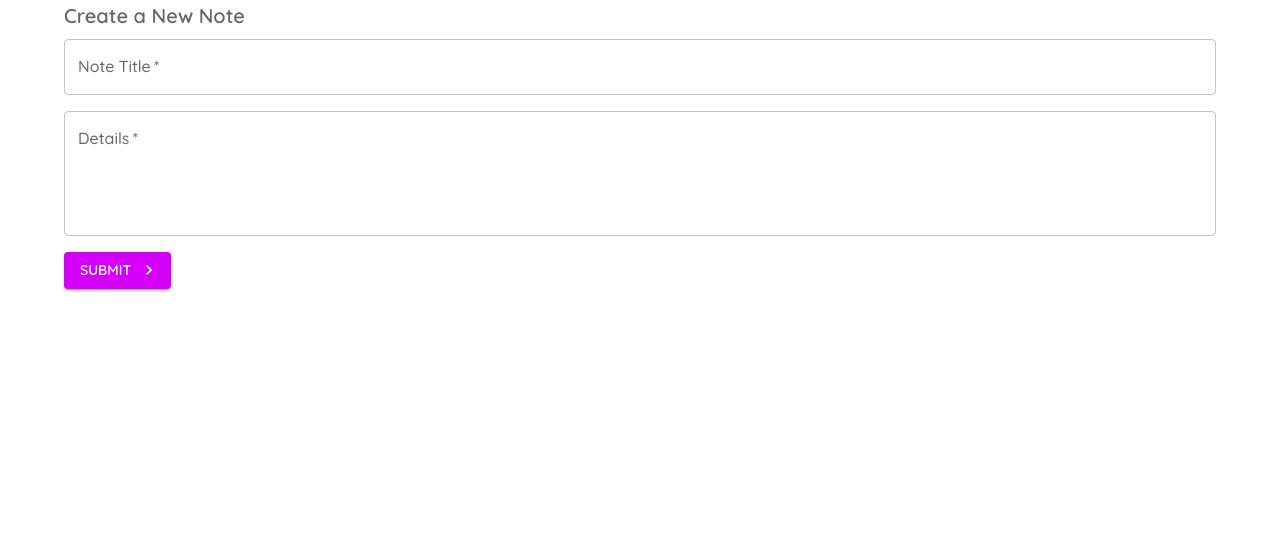
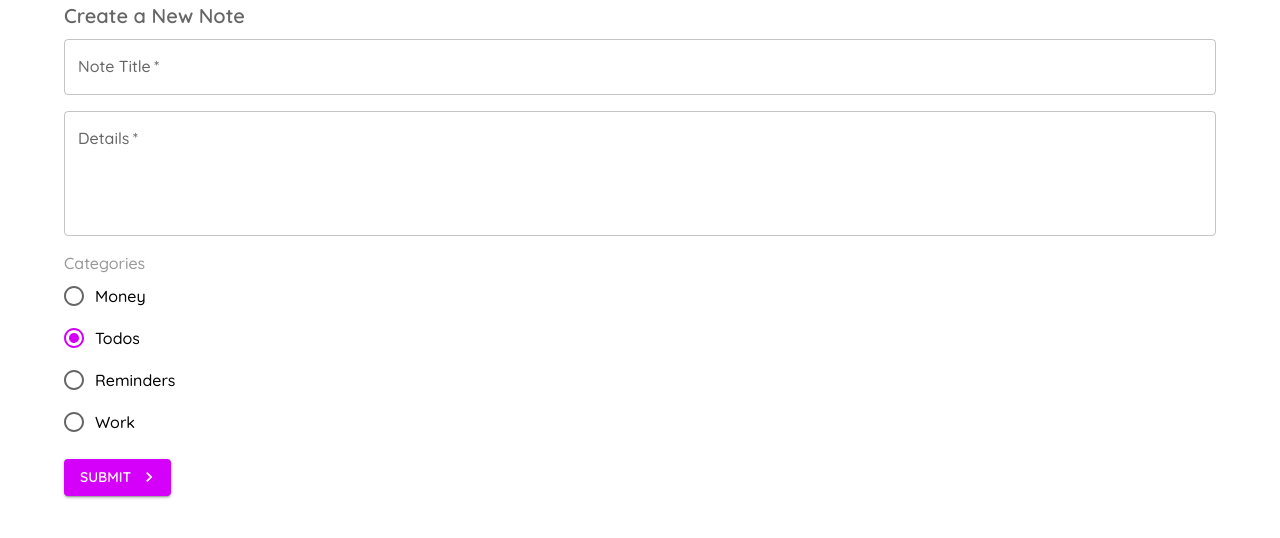
Before and after one commit to RNtaate/material-ui-tut, a React (Create React App) app: page /create in a window 1280 px wide. Shown: the top 538 px of the page. Built offline with nearby package versions, Linux system fonts and the light colour scheme.

Commit message:
Implement radio buttons using mui components
Create handleRadioChange function to obtain radio button data

```diff
--- a/src/pages/Create.js
+++ b/src/pages/Create.js
@@ -4,10 +4,16 @@ import Button from '@mui/material/Button';
 import Container from '@mui/material/Container';
 import KeyboardArrowRightIcon from '@mui/icons-material/KeyboardArrowRight';
 import TextField from '@mui/material/TextField';
+import RadioGroup from '@mui/material/RadioGroup';
+import Radio from '@mui/material/Radio';
+import FormControlLabel from '@mui/material/FormControlLabel';
+import FormControl from '@mui/material/FormControl';
+import FormLabel from '@mui/material/FormLabel';
 
 let classes = {
   field: {
     marginBottom: 2,
+    display: 'block'
   }
 }
 
@@ -16,6 +22,7 @@ const Create = () => {
   let [noteContent, setNoteContent] = useState({
     title: '',
     details: '',
+    category: 'todos',
     titleError: false,
     detailsError: false
   })
@@ -24,6 +31,10 @@ const Create = () => {
     let name = e.target.name;
 
     setNoteContent({...noteContent, [name]: e.target.value});
+  }
+
+  let handleRadioChange = (e) => {
+    setNoteContent({...noteContent, category: e.target.value});
   }
 
   let handleSubmit = (e) => {
@@ -71,6 +82,20 @@ const Create = () => {
           error={noteContent.detailsError}
         />
 
+        <FormControl sx={classes.field} component="fieldset">
+          <FormLabel component="legend" sx={{color: 'red', '&.MuiFormLabel-colorPrimary':{
+            color: '#999'
+          }
+          }}>Categories</FormLabel>
+          <RadioGroup color="secondary" value={noteContent.category} onChange={handleRadioChange}>
+            <FormControlLabel value="money" control={<Radio color="secondary"/>} label="Money" />
+            <FormControlLabel value="todos" control={<Radio color="secondary"/>} label="Todos" />
+            <FormControlLabel value="reminders" control={<Radio color="secondary"/>} label="Reminders" />
+            <FormControlLabel value="work" control={<Radio color="secondary"/>} label="Work" />
+          </RadioGroup>
+        </FormControl>
+
+
         <Button
           variant="contained"
           color="secondary"
```
